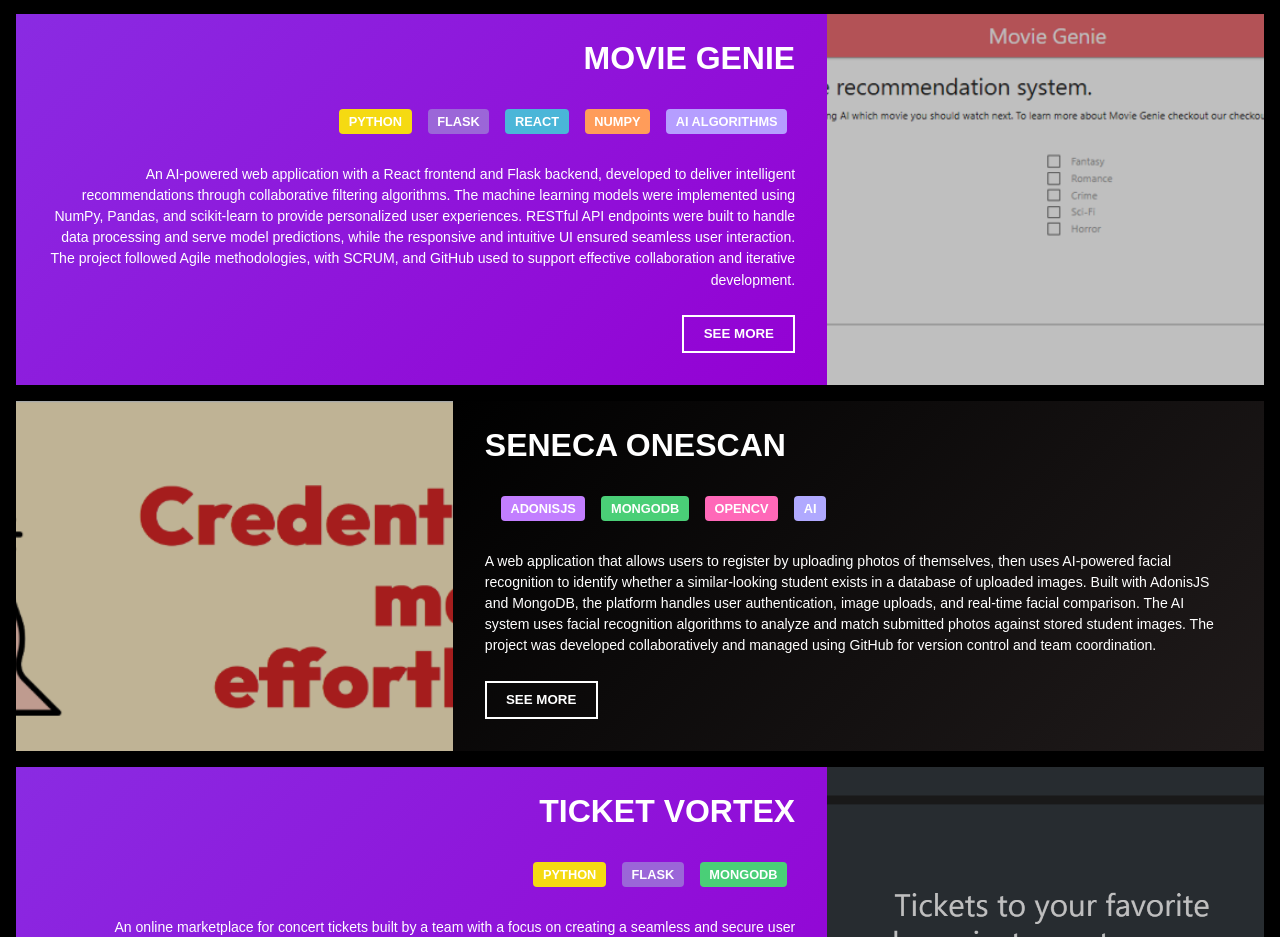
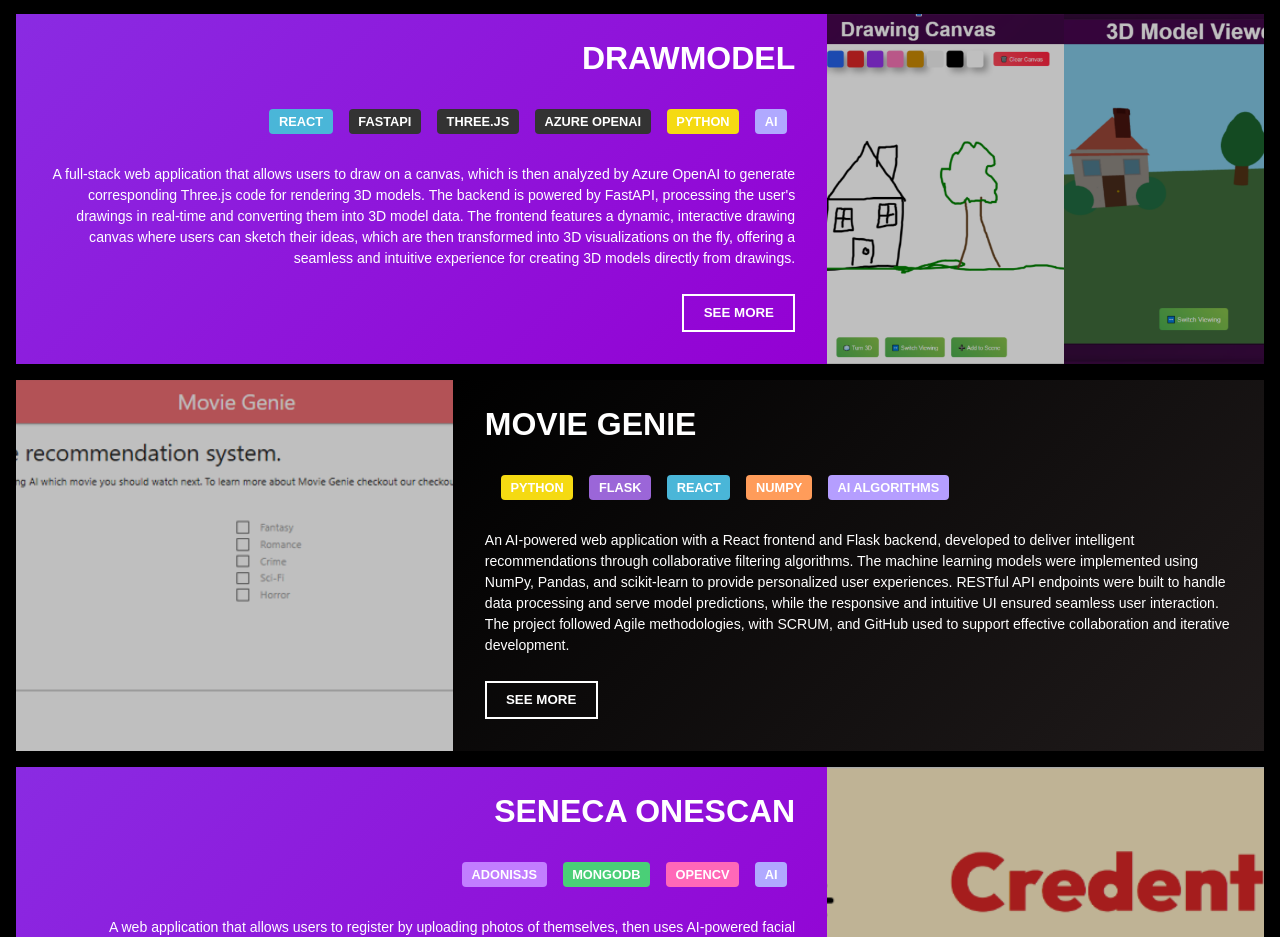
Before and after one commit to NolanS55/portfolioV2, a React (Create React App) app: page / in a window 1280 px wide. Shown: the part 2295-3232 px from the top of the page. Built offline with nearby package versions, Linux system fonts and the light colour scheme.

Commit message:
added draw model

```diff
--- a/src/Portfolio.js
+++ b/src/Portfolio.js
@@ -8,9 +8,11 @@ import movie from "./movie.png"
 import oneScan from "./oneScan.png"
 import profile from "./profile.png"
 import ticket from "./ticketVortex.png"
+import drawModel from "./drawModel.png"
 import { TypeAnimation } from 'react-type-animation';
 import {m, motion} from 'framer-motion'
 import { desc } from "framer-motion/client";
+
 
 const Portfolio = () => {
 
@@ -37,8 +39,16 @@ const Portfolio = () => {
         title: "WalkMe",
         image: walk,
         tags: ["ExpressJS", "NodeJS", "Java", "Android Studio"],
-        description: "A mobile fitness application designed to promote healthy habits by encouraging walking through personalized route suggestions and activity tracking. Built with Java for Android, the app connects to a custom Express.js API with MongoDB for user data management. It integrates the FatSecret API for nutrition tracking, allowing users to scan barcodes and log food items, while also connecting to OpenRouteService for AI-generated walking routes based on user location and desired distance. The app tracks calorie intake, walking progress, and provides dynamic route recommendations using OpenStreetMap for map rendering. Developed as a team project over the past month, with version control and collaboration managed through GitHub.",
+        description: "A mobile fitness application designed to promote healthy habits by encouraging walking through personalized route suggestions and activity tracking. Built with Java for Android, the app connects to a custom Express.js API with MongoDB for user data management. It integrates the FatSecret API for nutrition tracking, allowing users to scan barcodes and log food items, while also connecting to OpenRouteService for AI-generated walking routes based on user location and desired distance. The app tracks calorie intake, walking progress, and provides dynamic route recommendations using OpenStreetMap for map rendering. Developed as a solo project over the past month, with version control and collaboration managed through GitHub.",
         url: "https://github.com/NolanS55/FitnessAppServer",
+        demoUrl: ""
+      },
+      {
+        title: "DrawModel",
+        image : drawModel,
+        tags: ["React", "FastAPI", "Three.js", "Azure OpenAI", "Python", "AI"],
+        description : "A full-stack web application that allows users to draw on a canvas, which is then analyzed by Azure OpenAI to generate corresponding Three.js code for rendering 3D models. The backend is powered by FastAPI, processing the user's drawings in real-time and converting them into 3D model data. The frontend features a dynamic, interactive drawing canvas where users can sketch their ideas, which are then transformed into 3D visualizations on the fly, offering a seamless and intuitive experience for creating 3D models directly from drawings.",
+        url: "https://github.com/NolanS55/DrawModel",
         demoUrl: ""
       },
       {
@@ -57,15 +67,6 @@ const Portfolio = () => {
         description: "A web application that allows users to register by uploading photos of themselves, then uses AI-powered facial recognition to identify whether a similar-looking student exists in a database of uploaded images. Built with AdonisJS and MongoDB, the platform handles user authentication, image uploads, and real-time facial comparison. The AI system uses facial recognition algorithms to analyze and match submitted photos against stored student images. The project was developed collaboratively and managed using GitHub for version control and team coordination.",
         url: "https://github.com/NolanS55/TicketVortex",
         demoUrl: ""
-      },
-      {
-        title: "Ticket Vortex",
-        image: ticket,
-        tags: ["Python", "Flask", "MongoDB"],
-        description: "An online marketplace for concert tickets built by a team with a focus on creating a seamless and secure user experience. The platform features RESTful APIs developed using Python and Flask, with a backend architecture designed to support key marketplace operations. The database was structured using MongoDB, with a custom schema designed to efficiently manage users, ticket listings, and transactions. The frontend was built with HTML, CSS, and Bootstrap to provide a responsive and intuitive interface. My contributions included designing and implementing the backend APIs, structuring the MongoDB database, and developing parts of the user interface. The project was managed collaboratively using GitHub, JIRA, and SCRUM for version control and workflow organization.",
-        url: "https://github.com/NolanS55/TicketVortex",
-        demoUrl: ""
-
       }
     ]
 
```
Also changed, not shown: src/drawModel.png (added).
